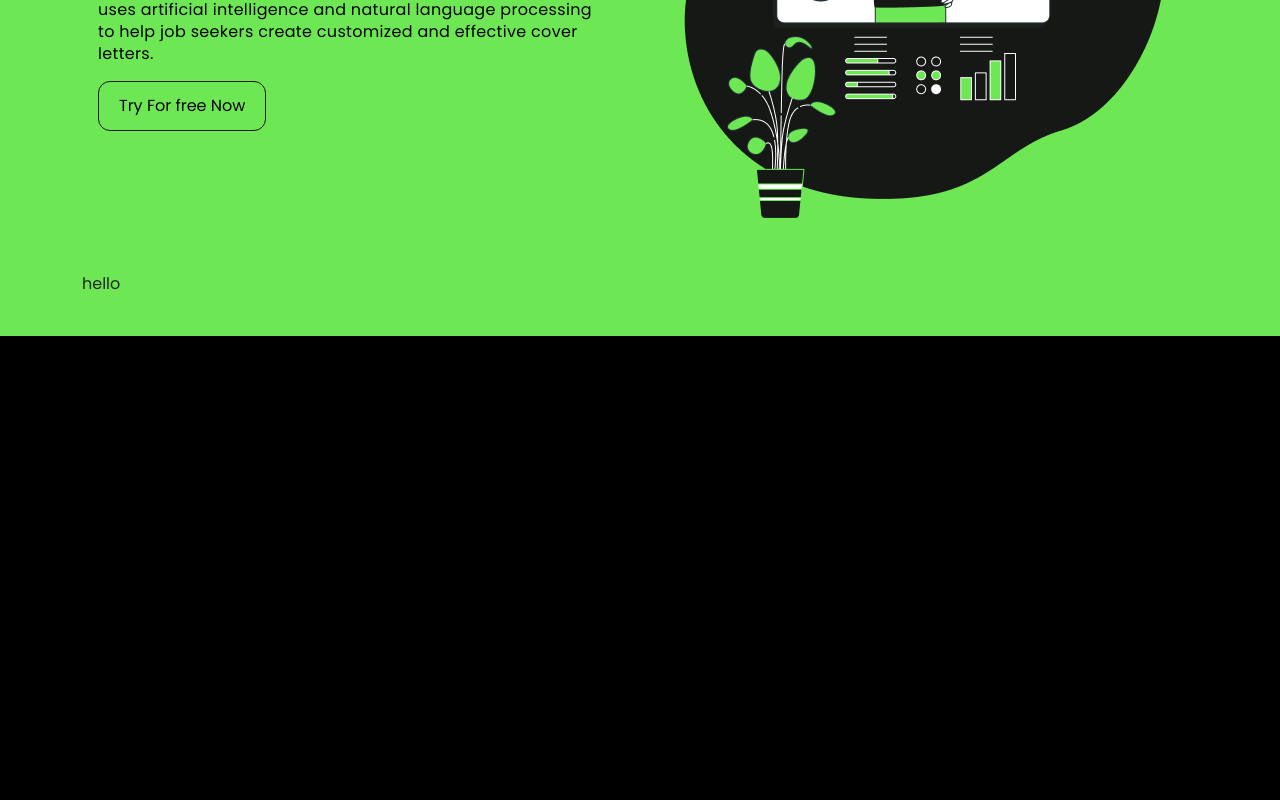
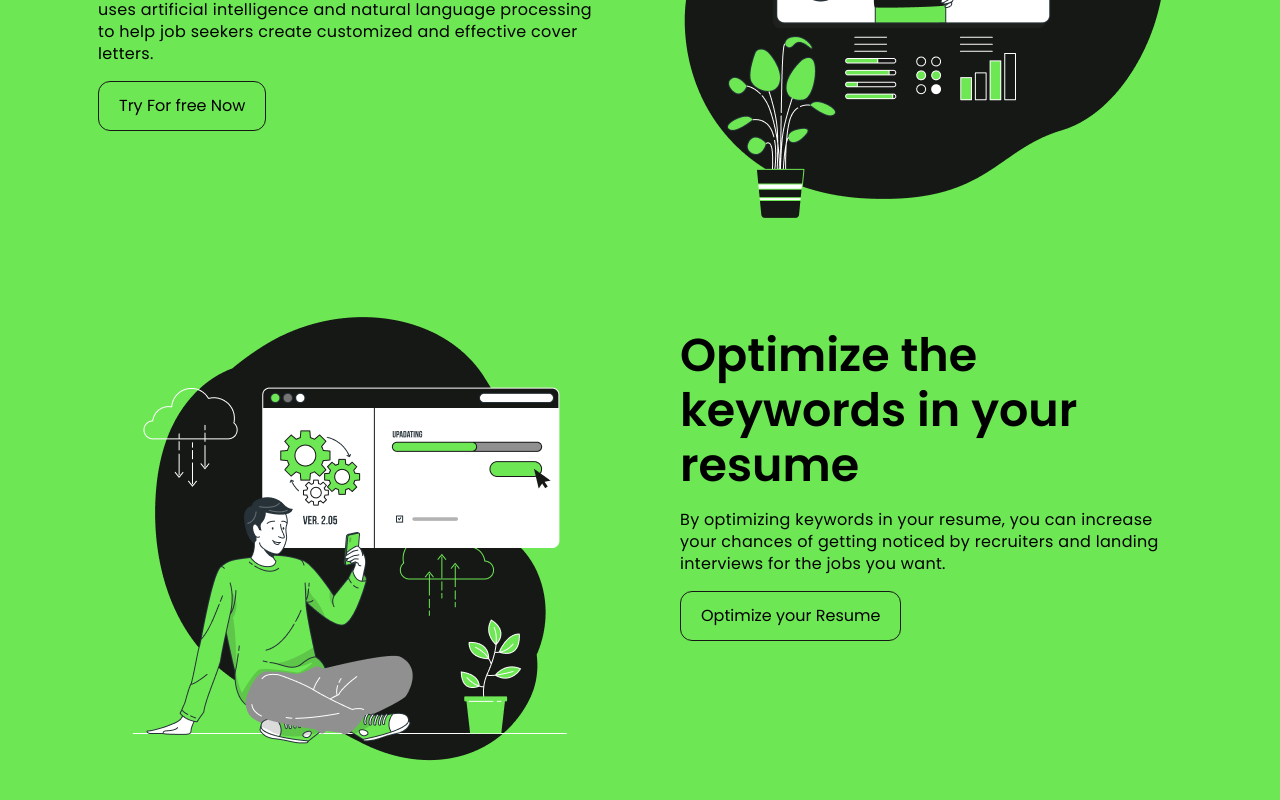
Before and after one commit to code-with-omar/react-job-finder-landing-page, a React (Vite) app: page / in a window 1280 px wide. Shown: the part 3247-4047 px from the top of the page. Before the commit the page ends 3583 px from the top, so only its background shows below. Built offline with nearby package versions, Linux system fonts and the light colour scheme.

Commit message:
implement the buttom part of cover generator

```diff
--- a/src/components/CoverGenertor/PartBottom/PartBottom.jsx
+++ b/src/components/CoverGenertor/PartBottom/PartBottom.jsx
@@ -1,9 +1,29 @@
+import { Button, Card, Col, Row } from "react-bootstrap";
+import VectorImage from "../../../assets/vector-2.png"
 import "./PartBottom.css"
 const PartBottom = () => {
     return (
-        <div>
-            hello
-        </div>
+        <Row xs={1} md={2} lg={2} className="g-5 part-top-wrap">
+            <Col>
+                <Card className="bg-green-01 part-top-card">
+                    <Card.Body>
+                        <img src={VectorImage} className="img-fluid" alt="" />
+                    </Card.Body>
+                </Card>
+            </Col>
+            <Col>
+                <Card className="bg-green-01 part-top-card">
+                    <Card.Body>
+
+                        <Card.Title className="dark-00 fw-600 mb-3 part-top-title">Optimize the keywords in your resume</Card.Title>
+                        <Card.Text className="fs-16 fw-400 dark-00 part-top-details">By optimizing keywords in your resume, you can increase your chances of getting noticed by recruiters and landing interviews for the jobs you want.
+                        </Card.Text>
+                        <Button className="me-3 btn-cover-generator dark-00 bg-green-01">Optimize your Resume</Button>
+                    </Card.Body>
+                </Card>
+            </Col>
+
+        </Row>
     );
 };
 
```
